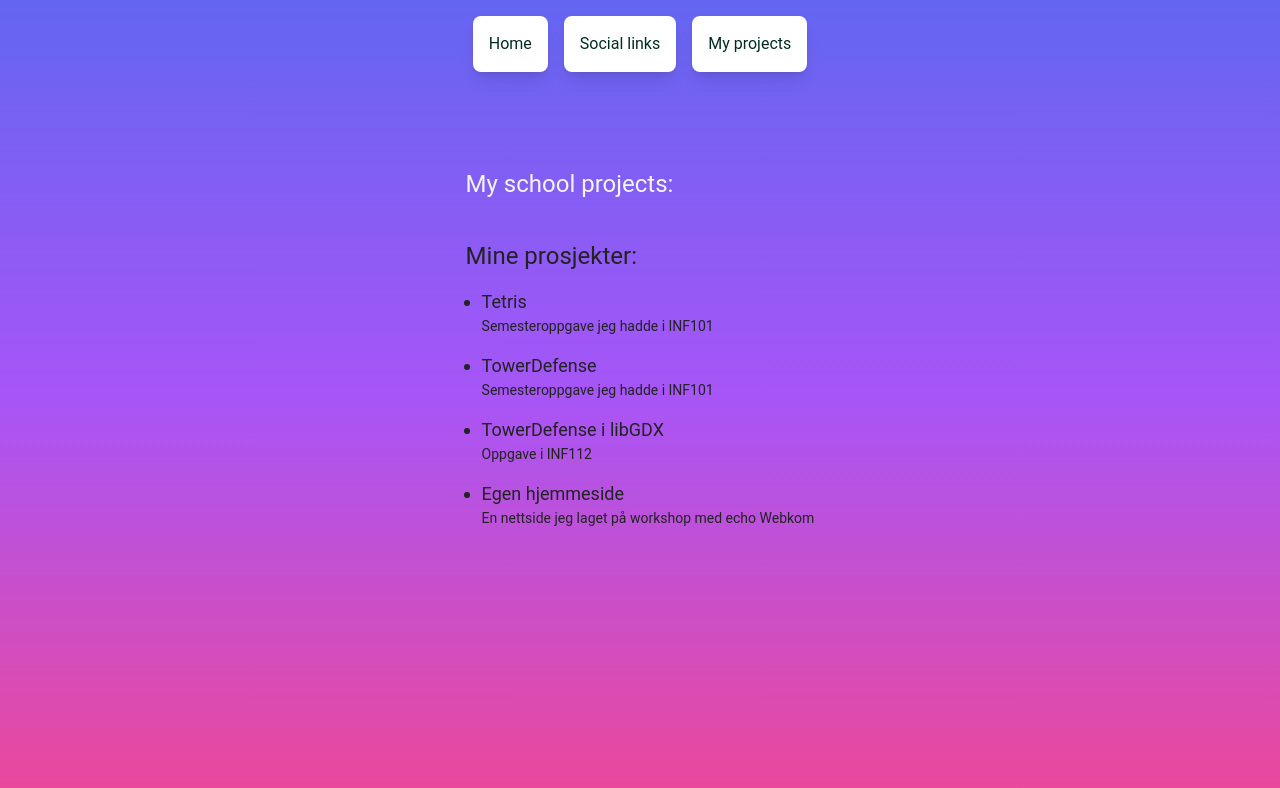
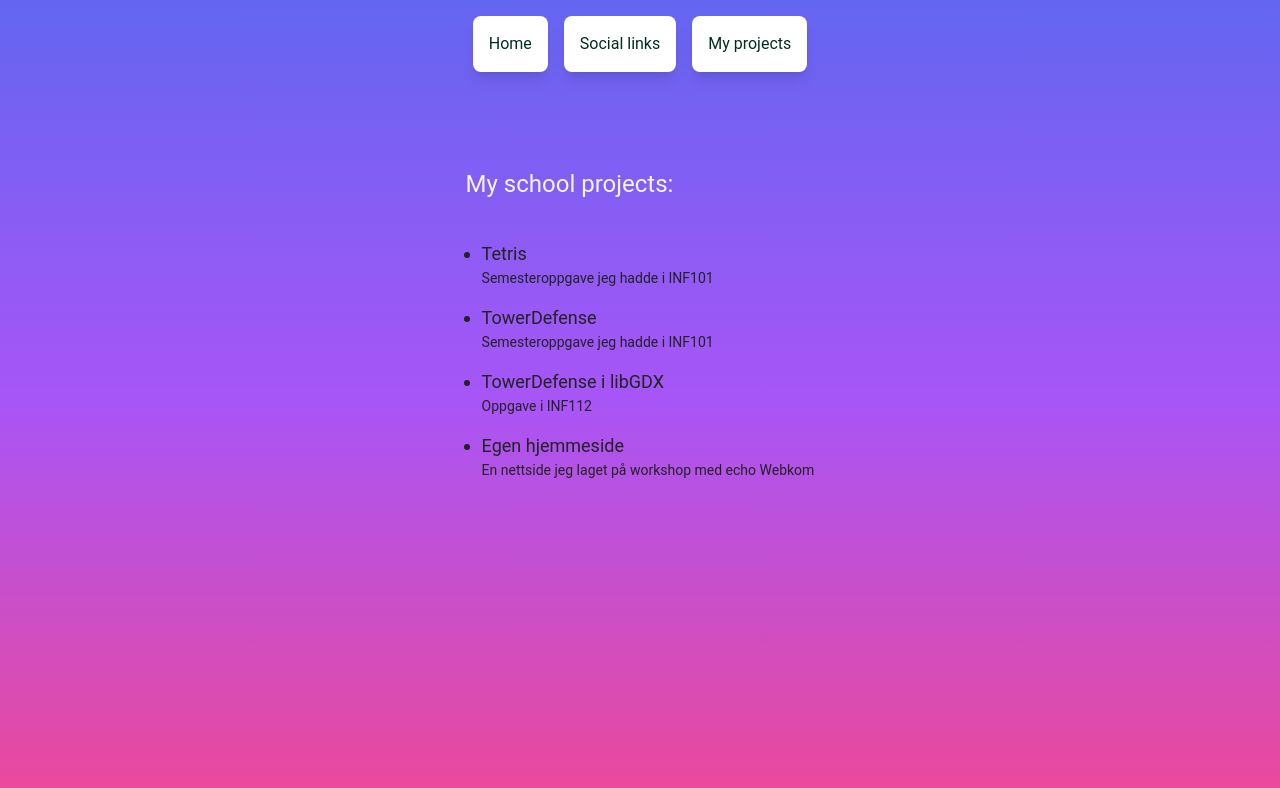
Before and after one commit to echo-webkom/how-to-sideprosjekt-workshop, a Next.js app: page /my-projects in a window 1280 px wide. Shown: the top 788 px of the page. Built offline with nearby package versions, Linux system fonts and the light colour scheme.

Commit message:
Removed redundant header

```diff
--- a/src/app/components/project-list.tsx
+++ b/src/app/components/project-list.tsx
@@ -1,7 +1,6 @@
 export function ProjectList() {
   return (
     <div>
-      <h2 className="text-2xl mb-4">Mine prosjekter:</h2>
       <ul className="pl-4 list-disc space-y-4">
         <li>
           <h3 className="text-lg">Tetris</h3>
```
